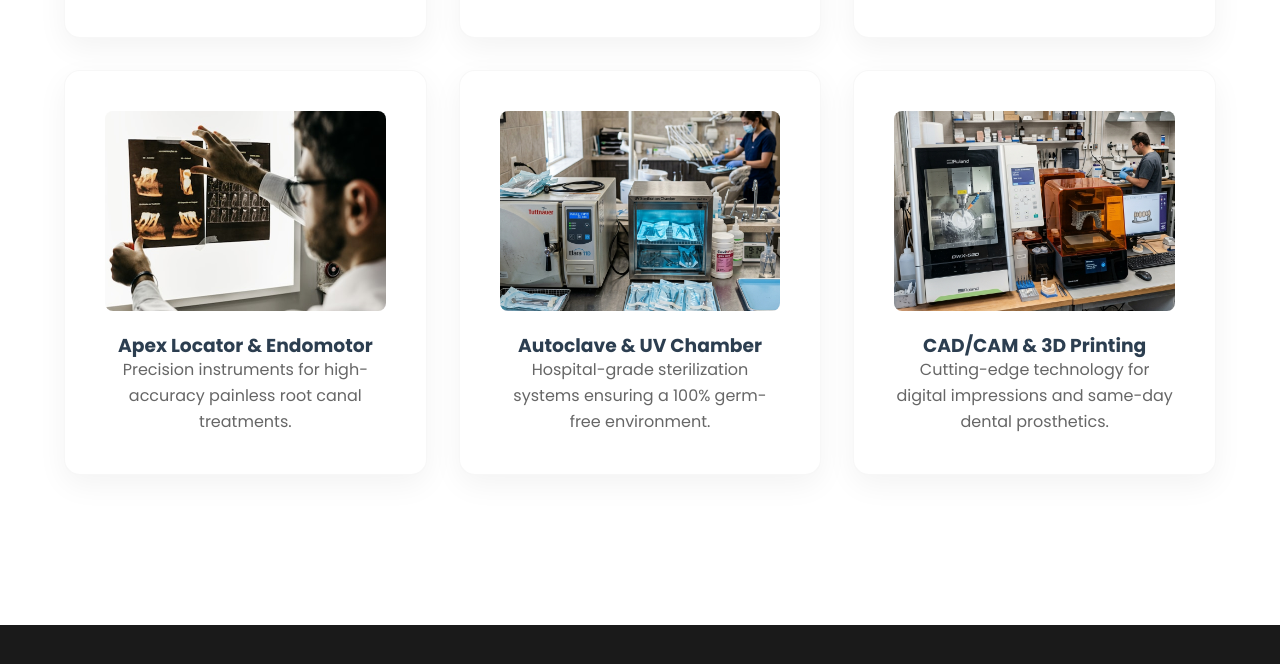
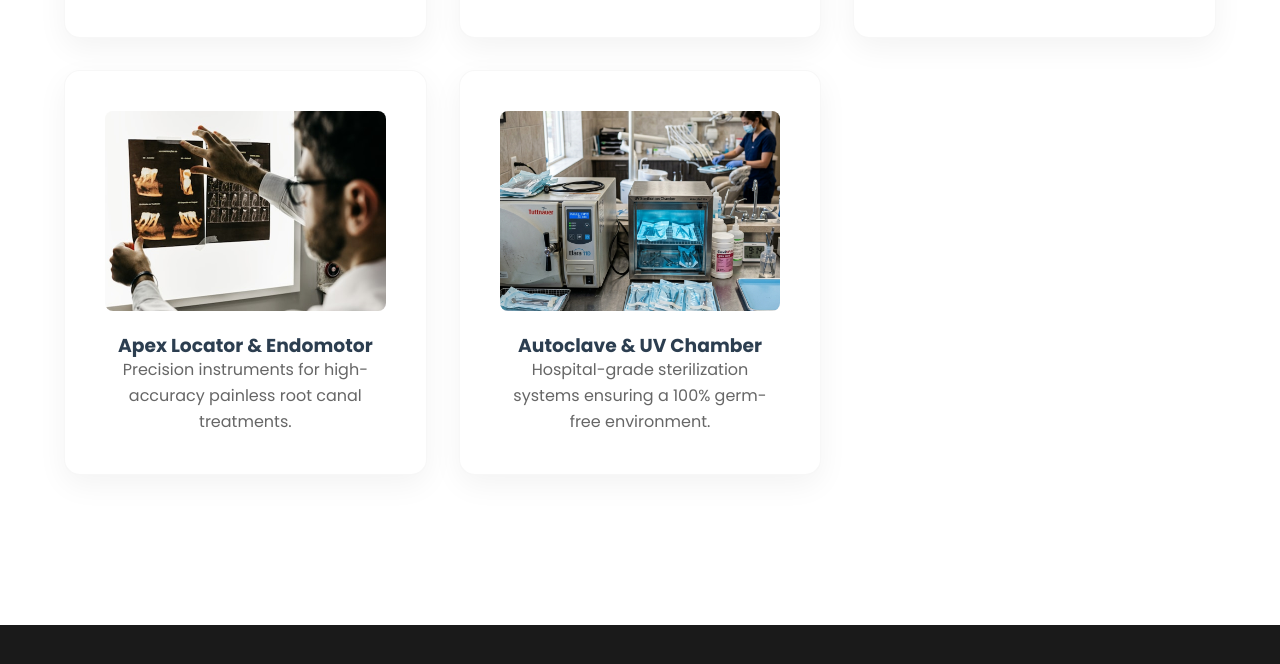
Before and after one commit to dentalsphere/dental-sphere, a website: page equipment.html in a window 1280 px wide. Shown: the part 826-1490 px from the top of the page. Drawn offline with Linux system fonts and the light colour scheme.

Commit message:
Remove CAD/CAM & 3D Printing from equipment section

```diff
--- a/equipment.html
+++ b/equipment.html
@@ -71,11 +71,6 @@
                     <p style="color: var(--text-muted);">Hospital-grade sterilization systems ensuring a 100% germ-free environment.</p>
                 </div>
 
-                <div class="card" data-reveal style="text-align: center;">
-                    <img src="cad_cam.png" alt="CAD/CAM & 3D Printing" style="width: 100%; height: 200px; object-fit: cover; border-radius: 8px; margin-bottom: 1.5rem;">
-                    <h3>CAD/CAM & 3D Printing</h3>
-                    <p style="color: var(--text-muted);">Cutting-edge technology for digital impressions and same-day dental prosthetics.</p>
-                </div>
 
             </div>
         </div>
```
